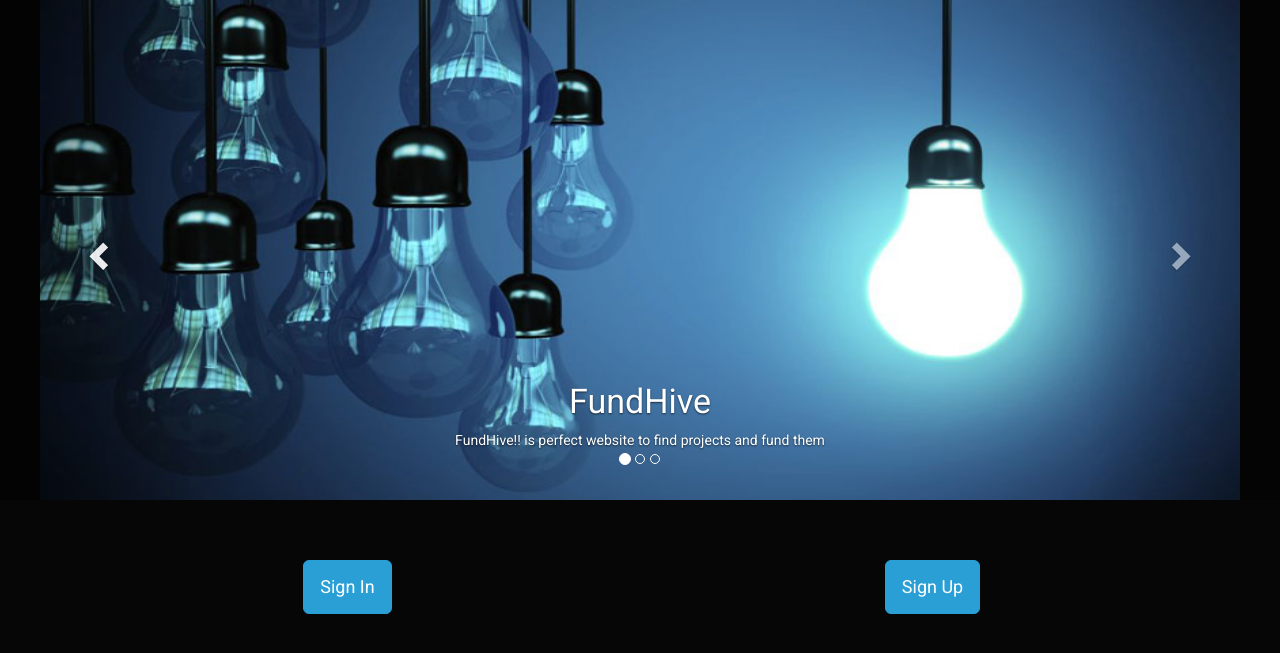
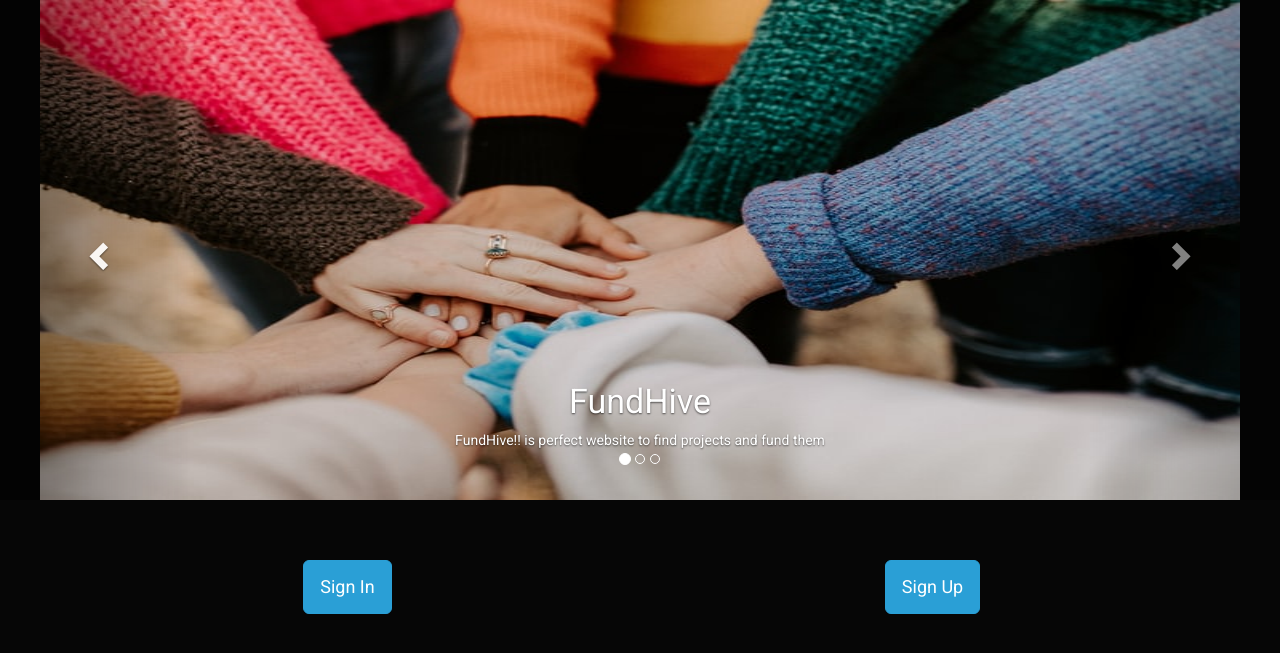
Before and after one commit to acharyamanisha/crowdfund, a PHP site: page /fundme/ in a window 1280 px wide. Shown: the top 653 px of the page. Run offline with PHP 8.4, Linux system fonts and the light colour scheme; some libraries are stand-ins or nearby versions.

Commit message:
images changed

```diff
--- a/index.php
+++ b/index.php
@@ -33,7 +33,7 @@
         <div class="carousel-inner" role="listbox">
             <div class="item active">
                 <center>
-                    <img src="img/homepage/1.jpg" alt="Romia" height="500" width="1200">
+                    <img src="img/homepage/5.jpg" alt="Romia" height="500" width="1200">
 
                     <div class="carousel-caption">
                         <h3>FundHive</h3>
@@ -54,7 +54,7 @@
 
             <div class="item">
                 <center>
-                    <img src="img/homepage/3.jpg" alt="Alternaing" height="500" width="1200">
+                    <img src="img/homepage/rating.jpg" alt="Alternaing" height="500" width="1200">
                     <div class="carousel-caption">
                         <h3>Rate Projects</h3>
                         <p>Rate Projects from other users and help them with your suggestion</p>
```
Also changed, not shown: img/homepage/1.jpg (deleted), img/homepage/5.jpg (added), 1 other file.
